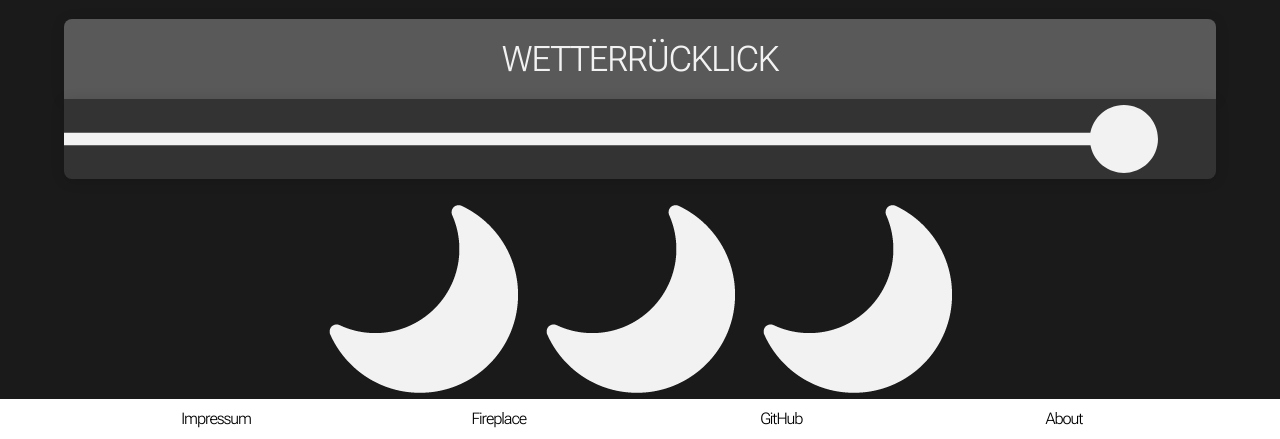
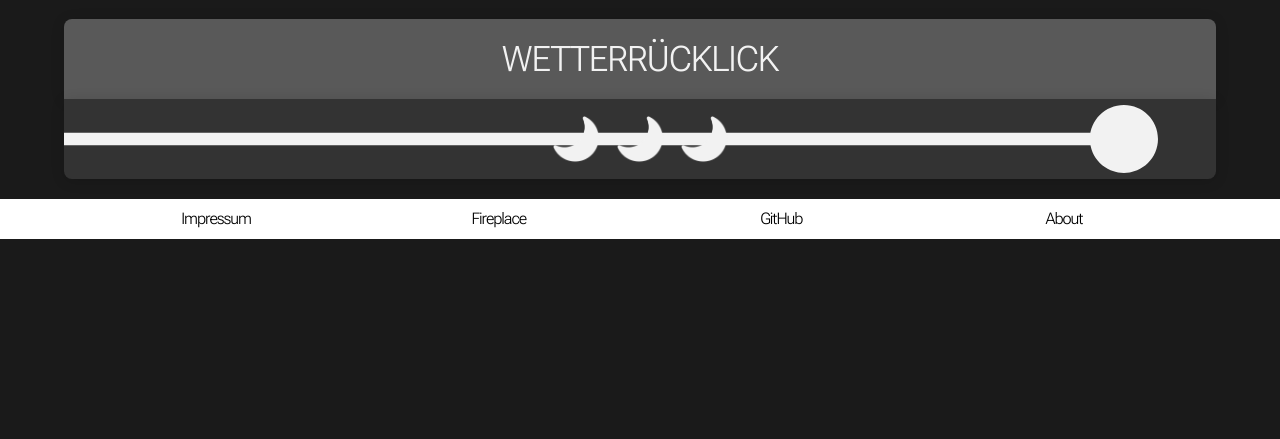
Before and after one commit to y-neck/weathertunes, a PHP site: page / in a window 1280 px wide. Shown: the part 1353-1792 px from the top of the page. After the commit the page ends 1592 px from the top, so only its background shows below. Run offline with PHP 8.4, Linux system fonts and the light colour scheme; data that the repository does not hold is empty; a stand-in replaces the project's code that opens the database connection; some libraries are stand-ins or nearby versions.

Commit message:
somehting works timeline

```diff
--- a/index.php
+++ b/index.php
@@ -31,13 +31,12 @@ require_once './backend/db/db.config.php';
 
         <div id="past-weather-box" class="flex flex-col gap-0 w-full">
             <div id="past-weather-text-box" class="flex justify-center items-center rounded-t-lg h-[10vh] text-moButton shadow-main bg-middle">WETTERRÜCKLICK</div>
-            <div id="past-weather-icon-box" class="flex justify-start mb-5 items-center rounded-b-lg h-[10vh] shadow-main bg-dark">
-                    <img src="frontend/public/img/standard_icons/timeline.svg" alt="Past Weather Icon" class="h-auto w-[95%]">
-                </div>
-                <div class="placeholder-container absolut top-0 left-0 w-full h-full flex justify-center items-center">
-                    <img src="frontend\public\img\weather_icons\neg\Icons_Neg_Klar_Nacht.png" alt="Placeholder 1" class="h-[60%] w-auto mx-2">
-                    <img src="frontend\public\img\weather_icons\neg\Icons_Neg_Klar_Nacht.png" alt="Placeholder 2" class="h-[60%] w-auto mx-2">
-                    <img src="frontend\public\img\weather_icons\neg\Icons_Neg_Klar_Nacht.png" alt="Placeholder 3" class="h-[60%] w-auto mx-2">
+            <div id="past-weather-icon-box" class="relative flex justify-start mb-5 items-center rounded-b-lg h-[10vh] shadow-main bg-dark">
+                <img src="frontend/public/img/standard_icons/timeline.svg" alt="Past Weather Icon" class="h-auto w-[95%]">
+                <div class="placeholder-container absolute top-0 left-0 w-full h-full flex justify-center items-center z-10">
+                    <img src="frontend/public/img/weather_icons/neg/Icons_Neg_Klar_Nacht.png" alt="Placeholder 1" class="h-[60%] w-auto mx-2">
+                    <img src="frontend/public/img/weather_icons/neg/Icons_Neg_Klar_Nacht.png" alt="Placeholder 2" class="h-[60%] w-auto mx-2">
+                    <img src="frontend/public/img/weather_icons/neg/Icons_Neg_Klar_Nacht.png" alt="Placeholder 3" class="h-[60%] w-auto mx-2">
                 </div>
             </div>
         </div>
```
